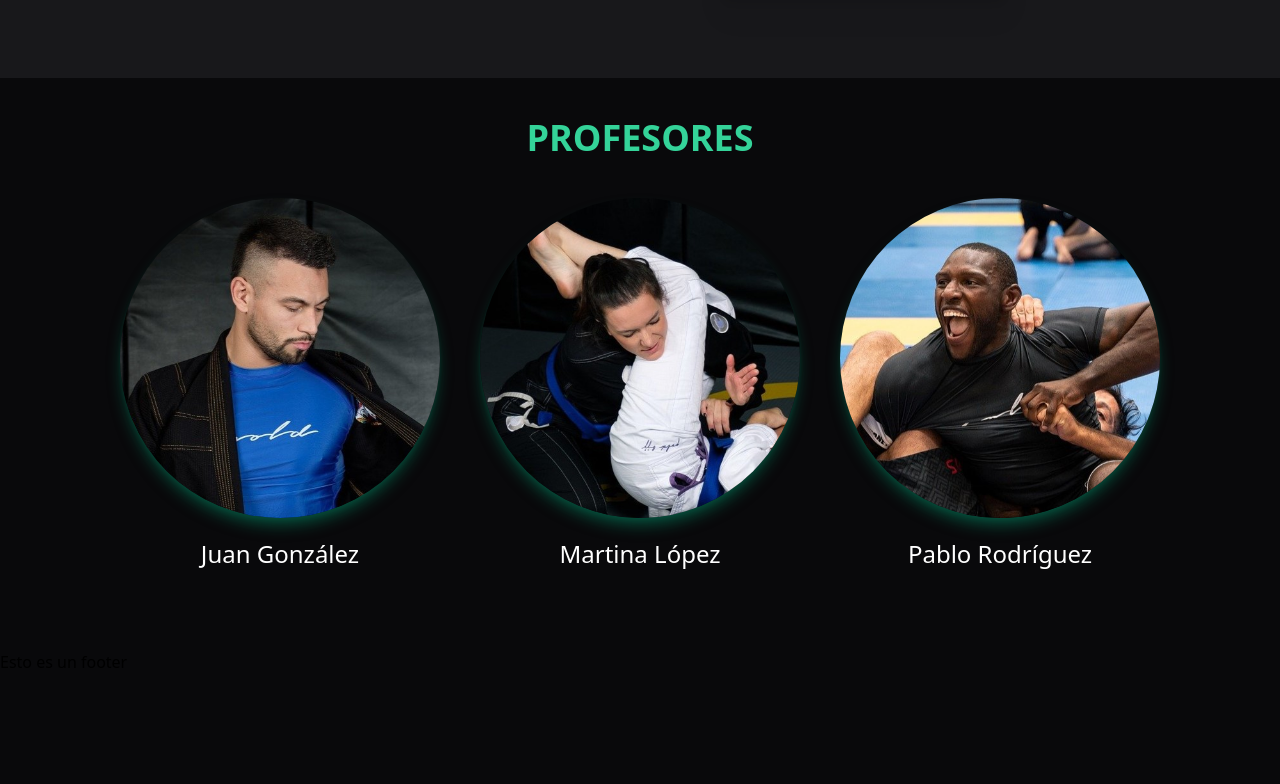
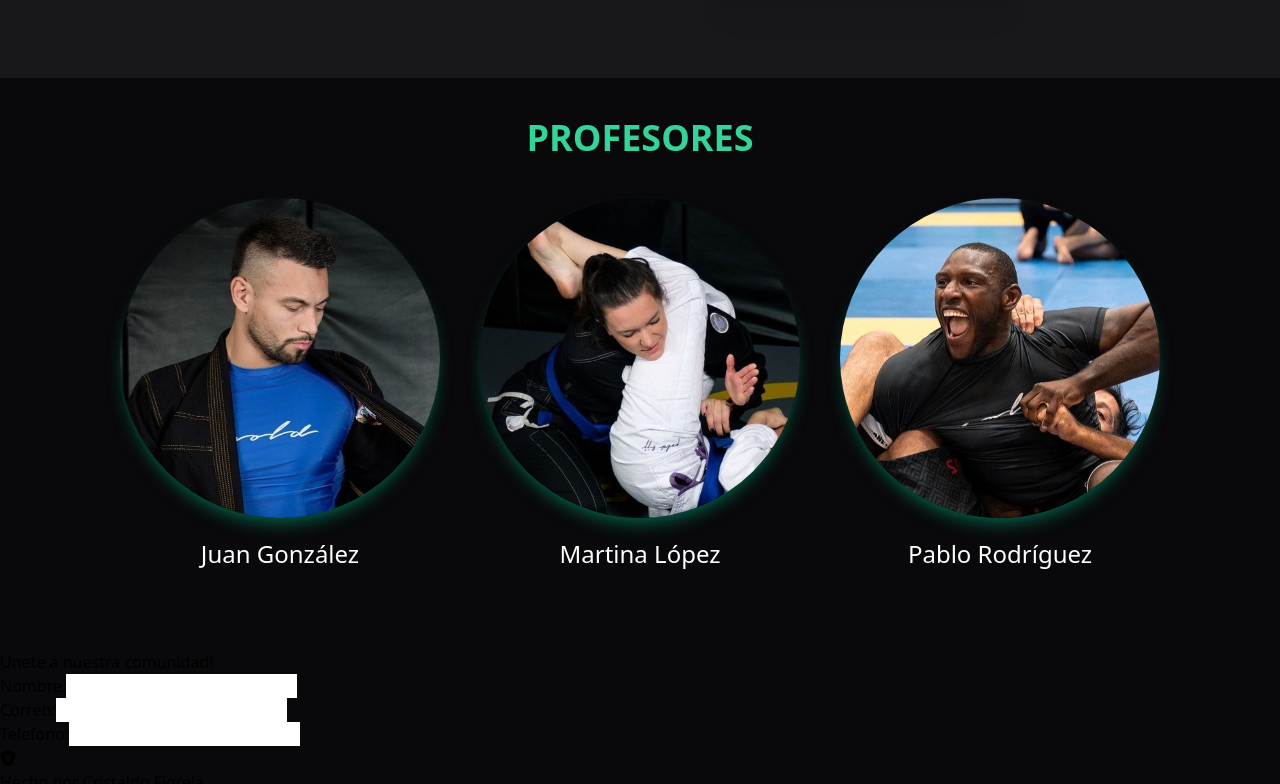
Before and after one commit to Cristaldo-Fiorela/Academia-JiuJitsu-JAVA, a React (Vite) app: page / in a window 1280 px wide. Shown: the part 1112-1896 px from the top of the page. Before the commit the page ends 1786 px from the top, so only its background shows below. Built offline with nearby package versions, Linux system fonts and the light colour scheme.

Commit message:
Estructura de footer inicial

```diff
--- a/src/assets/components/Footer.jsx
+++ b/src/assets/components/Footer.jsx
@@ -1,8 +1,34 @@
+import { FontAwesomeIcon } from '@fortawesome/react-fontawesome';
+import { faShieldCat } from '@fortawesome/free-solid-svg-icons';
 
 function Footer() {
     return (
         <>
-        <h1>Esto es un footer</h1>
+            <footer>
+                <section>
+                    <h2>Unete a nuestra comunidad!</h2>
+                    <form>
+                        <div>
+                            <label htmlFor="nombre">Nombre:</label>
+                            <input type="text" id="nombre"/>
+                        </div>
+                        <div>
+                            <label htmlFor="email">Correo:</label>
+                            <input type="email" id="email"/>
+                        </div>
+                        <div>
+                            <label htmlFor="telefono">Telefono:</label>
+                            <input type="tel" id="telefono"/>
+                        </div>
+                    </form>
+                </section>
+                <section>
+                    <FontAwesomeIcon icon={faShieldCat} />
+
+                    <h2> Hecho por Cristaldo Fiorela</h2>
+
+                </section>
+            </footer>
         </>
     )
     }
```
